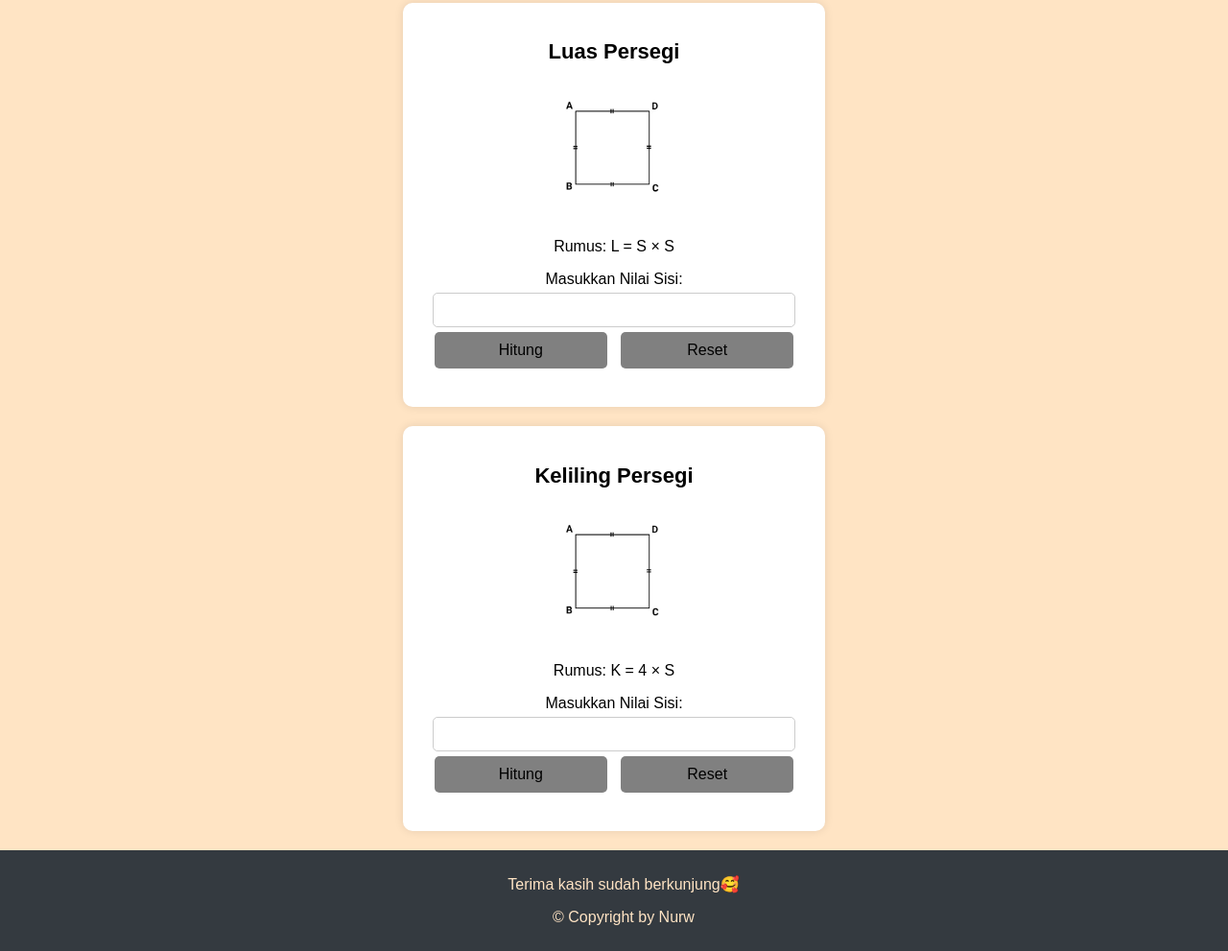
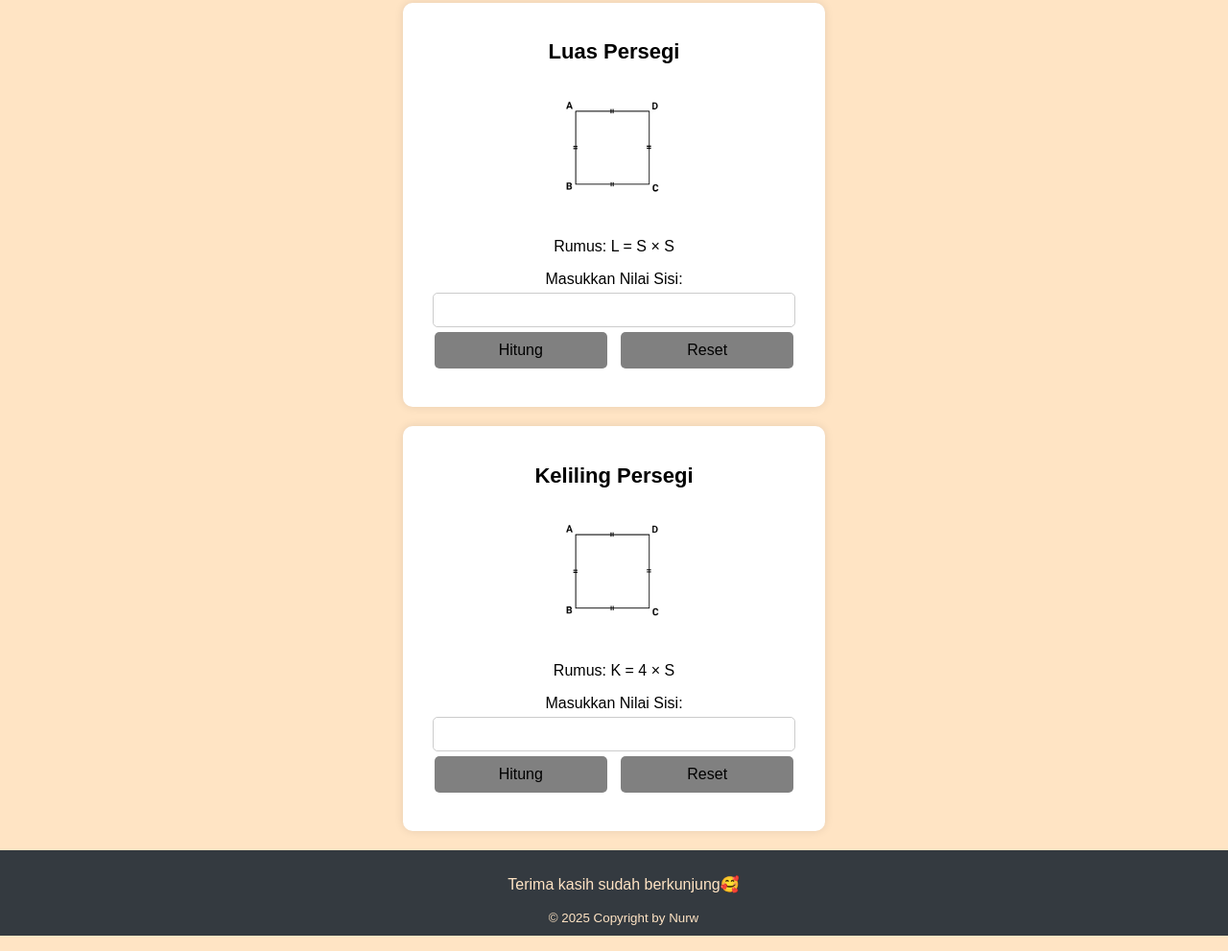
Before and after one commit to revou-fundamental-course/17-mar-25-Nurw-code, a plain HTML site: page index.html in a window 1280 px wide. Shown: the part 160-1151 px from the top of the page at 96% size. Drawn offline with Linux system fonts and the light colour scheme.

Commit message:
Update index.html
Signed-off-by: Nurwahidah <nurwahidah734@gmail.com>

```diff
--- a/index.html
+++ b/index.html
@@ -44,7 +44,7 @@
     <!-- Footer -->
     <footer>
         <p> Terima kasih sudah berkunjung🥰</p>
-        <p>&copy; Copyright by Nurw</p>
+        <small>&copy; 2025 Copyright by Nurw</small>
     </footer>
 
 </body>
```
